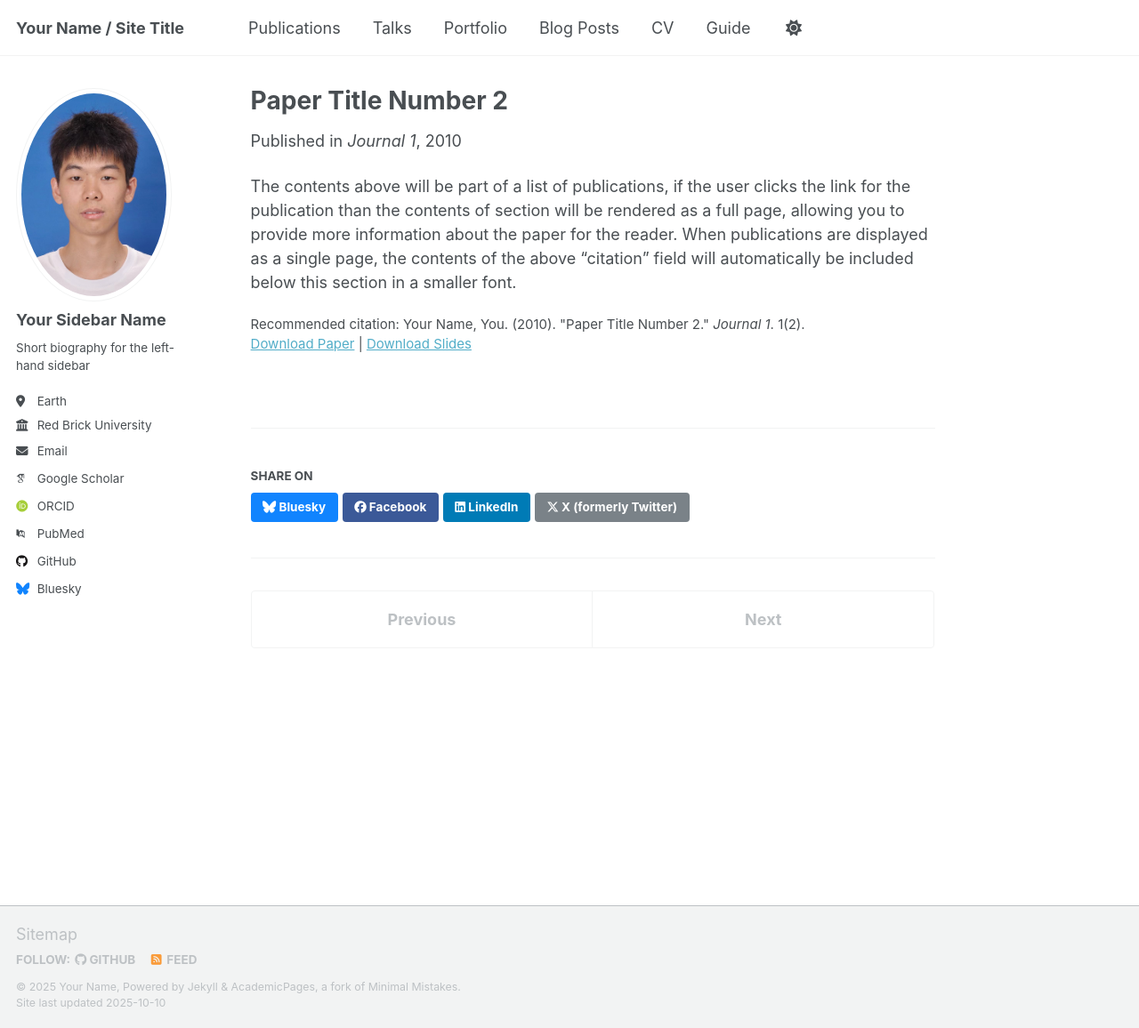
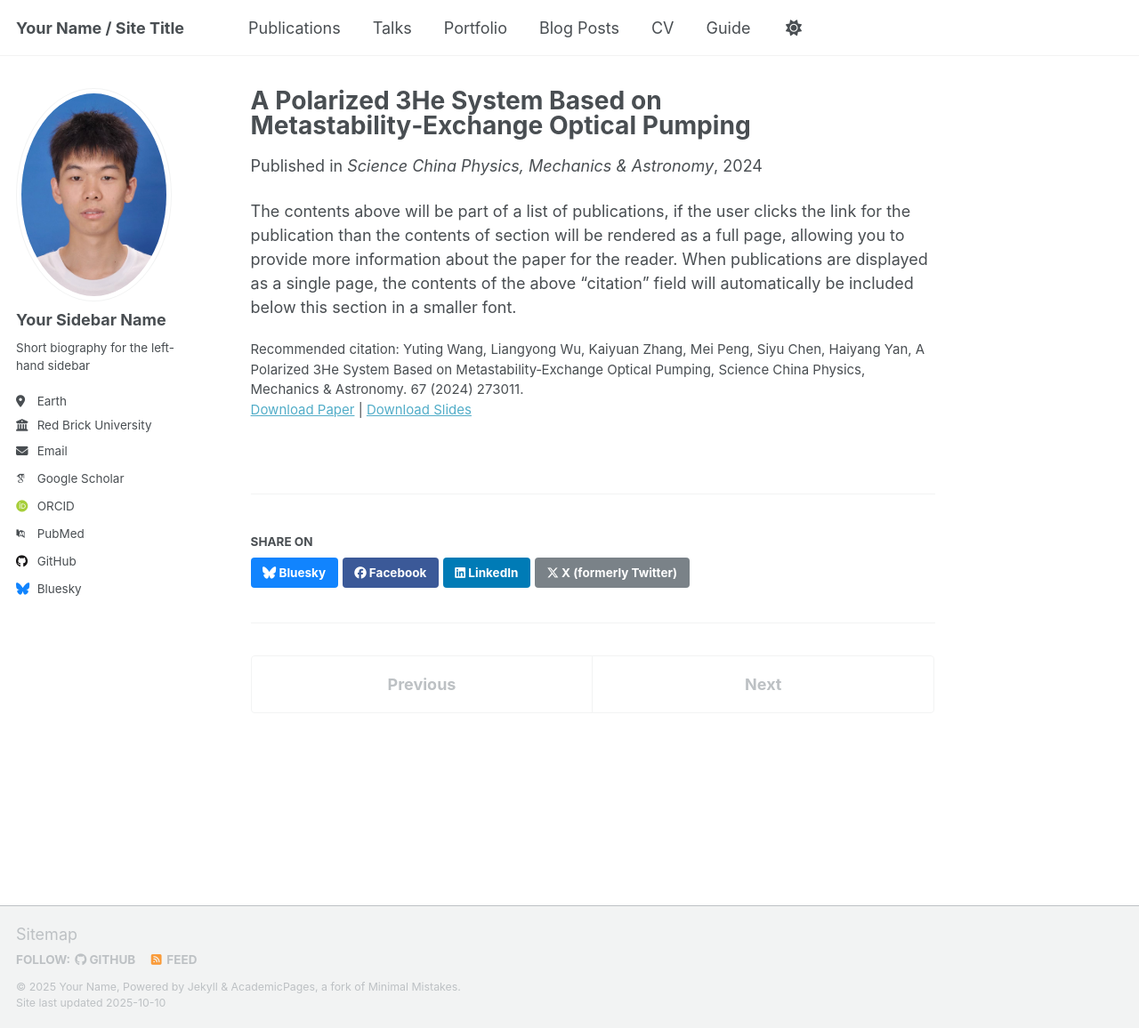
Before and after one commit to Myerrs/myerrs.github.io, a Jekyll site: the page built from _publications/2010-10-01-paper-title-number-2.md, in a window 1280 px wide and 1156 px high. Shown: the whole window at 89% size. Built offline with Jekyll 4.4.1, drawn with Linux system fonts in a browser that asks for light colours; some web fonts are replaced; a script that is not in the unit is left out.

Commit message:
Third commit

```diff
--- a/_publications/2010-10-01-paper-title-number-2.md
+++ b/_publications/2010-10-01-paper-title-number-2.md
@@ -1,14 +1,14 @@
 ---
-title: "Paper Title Number 2"
+title: "A Polarized 3He System Based on Metastability‑Exchange Optical Pumping"
 collection: publications
 category: manuscripts
 permalink: /publication/2010-10-01-paper-title-number-2
 excerpt: 'This paper is about the number 2. The number 3 is left for future work.'
-date: 2010-10-01
-venue: 'Journal 1'
-slidesurl: 'http://academicpages.github.io/files/slides2.pdf'
-paperurl: 'http://academicpages.github.io/files/paper2.pdf'
-citation: 'Your Name, You. (2010). &quot;Paper Title Number 2.&quot; <i>Journal 1</i>. 1(2).'
+date: 2024-06-14
+venue: 'Science China Physics, Mechanics & Astronomy'
+slidesurl: 'http://academicpages.github.io/files/slide_wang2024scpma.png'
+paperurl: 'http://academicpages.github.io/files/wang2024scpma.pdf'
+citation: 'Yuting Wang, Liangyong Wu, Kaiyuan Zhang, Mei Peng, Siyu Chen, Haiyang Yan, A Polarized 3He System Based on Metastability‑Exchange Optical Pumping, Science China Physics, Mechanics & Astronomy. 67 (2024) 273011.'
 ---
 
 The contents above will be part of a list of publications, if the user clicks the link for the publication than the contents of section will be rendered as a full page, allowing you to provide more information about the paper for the reader. When publications are displayed as a single page, the contents of the above "citation" field will automatically be included below this section in a smaller font.
```
Also changed, not shown: _publications/2009-10-01-paper-title-number-1.md (+1 -1 lines), files/silde_wang2024scpma.png (added), 1 other file.
